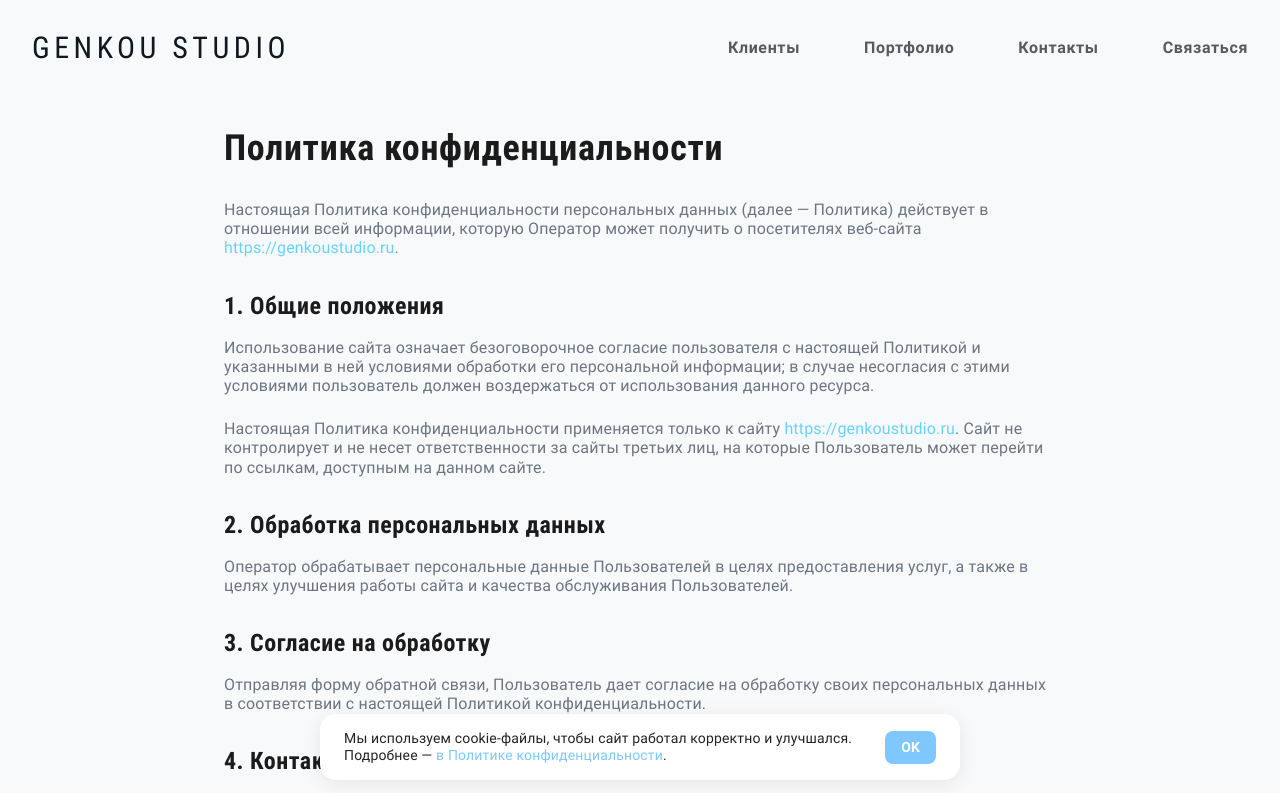
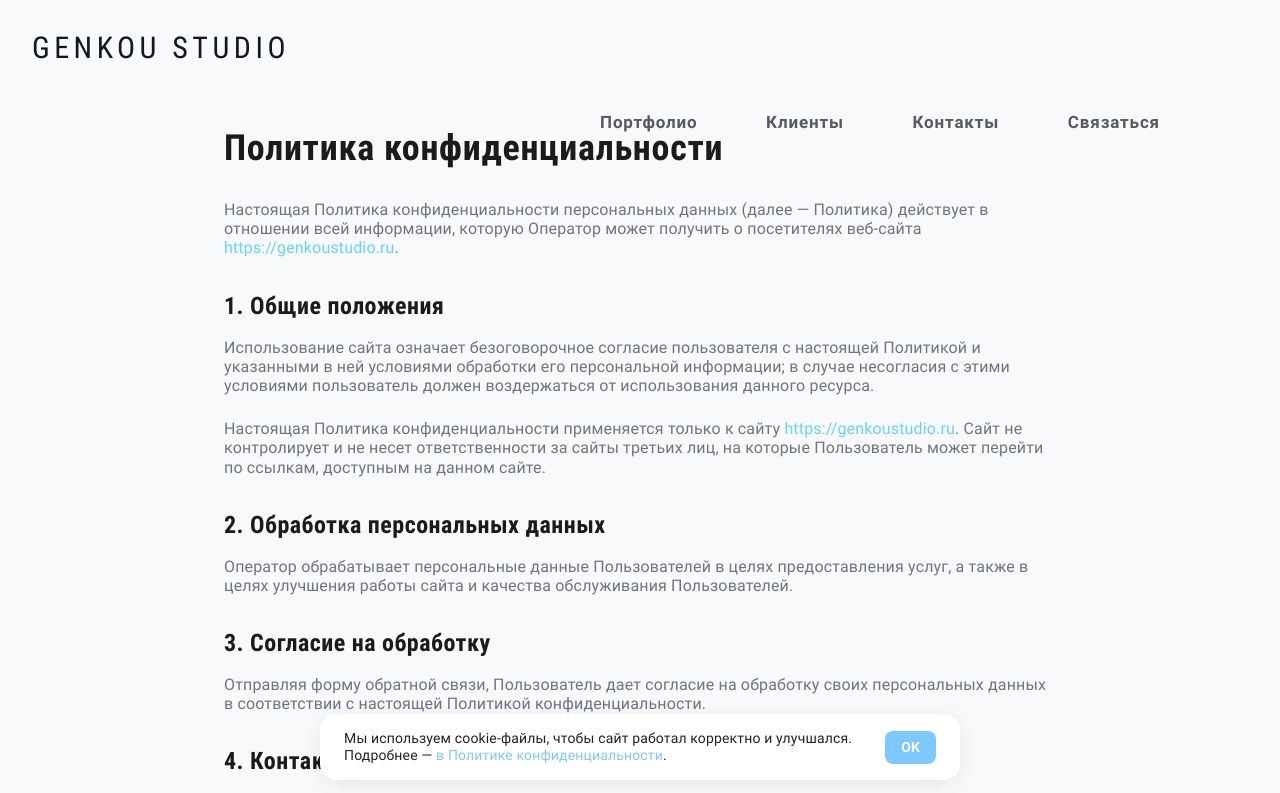
Before and after one commit to aiarsenov/genkou-studio-next, a Next.js app: page /privacy in a window 1280 px wide. Shown: the top 793 px of the page. Built offline with nearby package versions, Linux system fonts and the light colour scheme.

Commit message:
Add hero-integrated nav bar

```diff
--- a/components/NavBar.tsx
+++ b/components/NavBar.tsx
@@ -42,13 +42,14 @@ export default function NavBar() {
   }, [isMenuOpen]);
 
   const navItems = [
+    { key: 'portfolio', href: '#portfolio', label: 'Портфолио', id: 'portfolio' },
     { key: 'clients', href: '#clients', label: 'Клиенты', id: 'clients' },
-    { key: 'portfolio', href: '#portfolio', label: 'Портфолио', id: 'portfolio' },
     { key: 'contacts', href: '#contacts', label: 'Контакты', id: 'contacts' },
     { key: 'contact-cta', href: '#contacts', label: 'Связаться', id: 'contacts' },
   ];
 
   return (
+    <>
       <motion.header
         initial={{ y: -80, opacity: 0 }}
         animate={{ y: 0, opacity: 1 }}
@@ -66,28 +67,6 @@ export default function NavBar() {
               GENKOU STUDIO
             </Link>
 
-          <nav className="hidden md:flex items-center space-x-12 lg:space-x-16">
-            {navItems.map((item) => (
-              <a
-                key={item.key}
-                href={item.href}
-                className={`relative font-sans font-semibold text-[16px] tracking-[0.04em] transition-colors ${
-                  activeSection === item.id ? 'text-[#101820]' : 'text-[#101820]/70 hover:text-[#101820]'
-                }`}
-              >
-                {item.label}
-                {activeSection === item.id && (
-                  <motion.div
-                    layoutId="activeSection"
-                    className="absolute -bottom-2 left-0 right-0 h-[3px] rounded-full bg-[#101820]"
-                    initial={false}
-                    transition={{ type: 'spring', stiffness: 380, damping: 30 }}
-                  />
-                )}
-              </a>
-            ))}
-          </nav>
-
             <button
               className={`burger ${isMenuOpen ? 'active' : ''} md:hidden`}
               aria-label="Toggle menu"
@@ -97,6 +76,24 @@ export default function NavBar() {
               <span></span>
               <span></span>
             </button>
+          </div>
+
+          <nav
+            className={`flex md:hidden flex-col items-center gap-4 text-[#101820] font-sans font-semibold text-lg tracking-[0.06em] pb-6 transition-all duration-300 ${
+              isScrolled ? '' : 'opacity-0 pointer-events-none'
+            }`}
+          >
+            {navItems.map((item) => (
+              <a
+                key={item.key}
+                href={item.href}
+                onClick={() => setIsMenuOpen(false)}
+                className={`${activeSection === item.id ? 'text-[#66D3FF]' : 'text-[#111]'}`}
+              >
+                {item.label}
+              </a>
+            ))}
+          </nav>
         </div>
 
         {isMenuOpen && (
@@ -119,7 +116,31 @@ export default function NavBar() {
             </a>
           ))}
         </nav>
+      </motion.header>
+
+      <div className="hidden md:block absolute top-28 left-1/2 -translate-x-[calc(50%-240px)] w-[min(560px,60vw)] z-40">
+        <nav className="flex items-center justify-between text-[#101820] font-sans font-semibold text-[17px] tracking-[0.05em]">
+          {navItems.map((item) => (
+            <a
+              key={item.key}
+              href={item.href}
+              className={`relative transition-colors ${
+                activeSection === item.id ? 'text-[#101820]' : 'text-[#101820]/70 hover:text-[#101820]'
+              }`}
+            >
+              {item.label}
+              {activeSection === item.id && (
+                <motion.div
+                  layoutId="heroNavUnderline"
+                  className="absolute -bottom-2 left-0 right-0 h-[3px] rounded-full bg-[#101820]"
+                  initial={false}
+                  transition={{ type: 'spring', stiffness: 420, damping: 35 }}
+                />
+              )}
+            </a>
+          ))}
+        </nav>
       </div>
-    </motion.header>
+    </>
   );
 }
```
Lines whose indentation alone changed are shown as unchanged.
